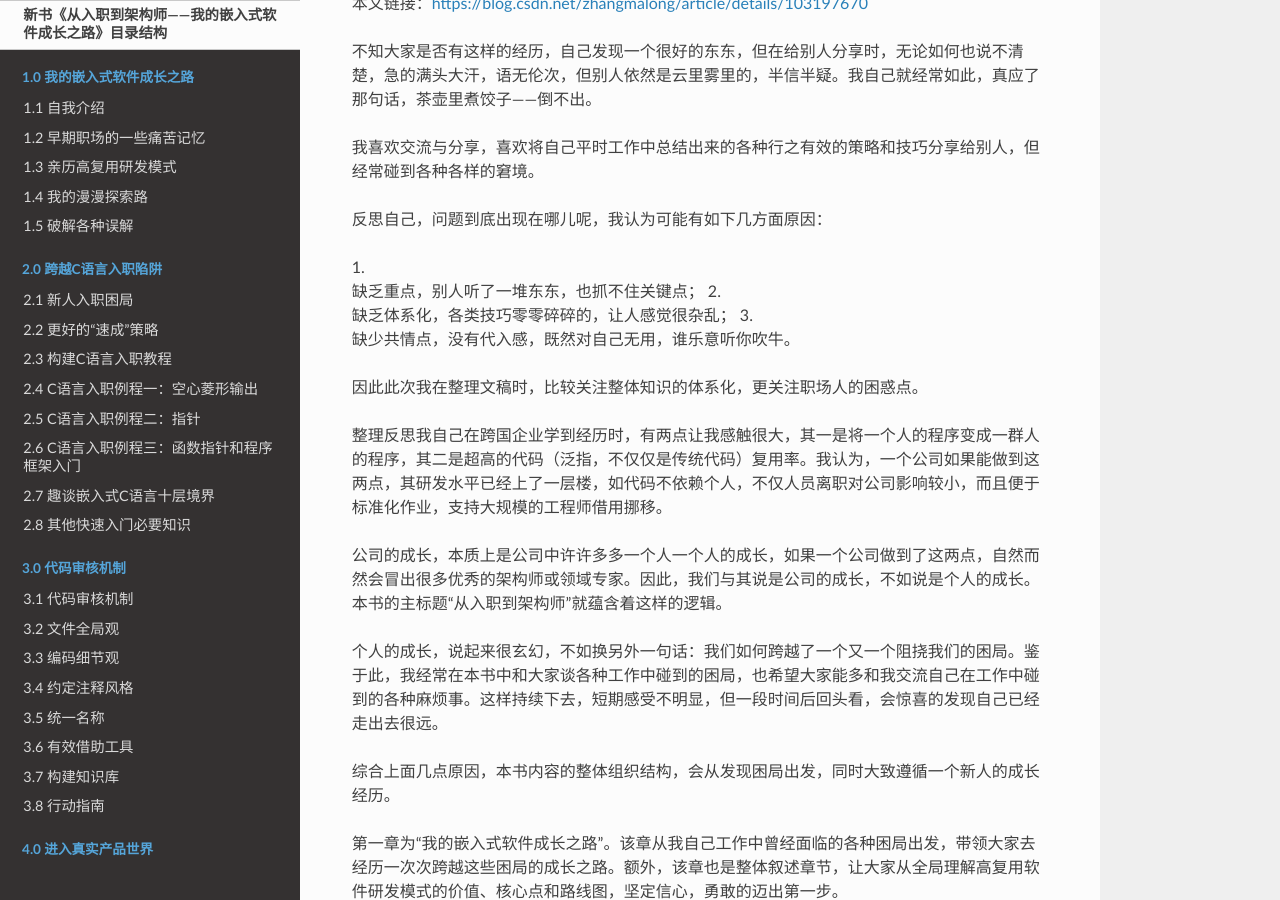
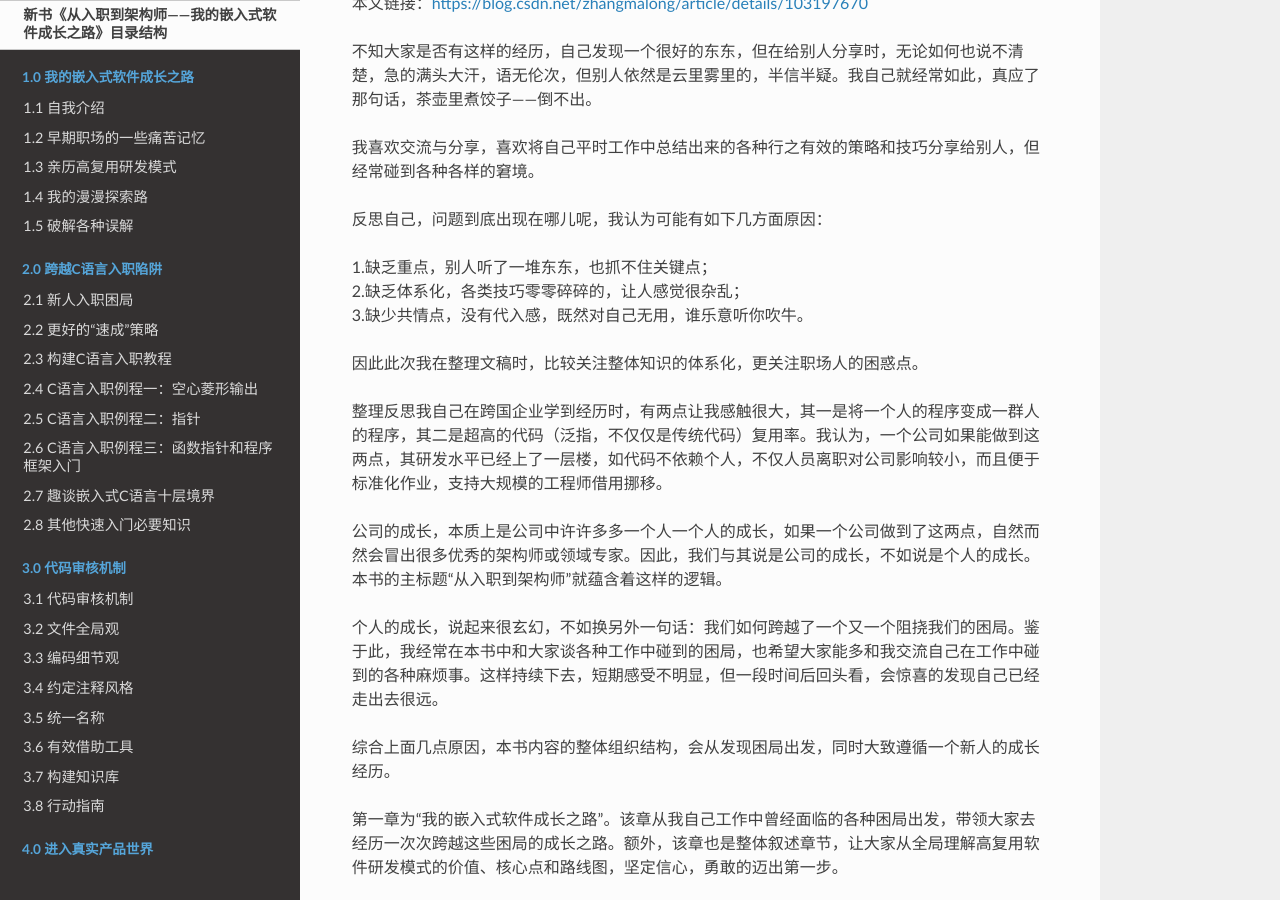
Before and after one commit to michaelzhang1987/MyGrowthOfEmbeddedRoad, a Sphinx documentation site: the page built from Documentation/00-xu-yan/02-mu-lu.md, in a window 1280 px wide and 900 px high, scrolled down 384 px. Built offline with Sphinx 7.4.7 and the Read the Docs theme 2.0.0, drawn with Linux system fonts in a browser that asks for light colours.

Commit message:
修改目录文件

```diff
--- a/Documentation/00-xu-yan/02-mu-lu.md
+++ b/Documentation/00-xu-yan/02-mu-lu.md
@@ -15,9 +15,9 @@
 
 反思自己，问题到底出现在哪儿呢，我认为可能有如下几方面原因：
 
-1.<br>缺乏重点，别人听了一堆东东，也抓不住关键点；
-2.<br>缺乏体系化，各类技巧零零碎碎的，让人感觉很杂乱；
-3.<br>缺少共情点，没有代入感，既然对自己无用，谁乐意听你吹牛。
+1.缺乏重点，别人听了一堆东东，也抓不住关键点；<br>
+2.缺乏体系化，各类技巧零零碎碎的，让人感觉很杂乱；<br>
+3.缺少共情点，没有代入感，既然对自己无用，谁乐意听你吹牛。<br>
 
 因此此次我在整理文稿时，比较关注整体知识的体系化，更关注职场人的困惑点。
 
```
